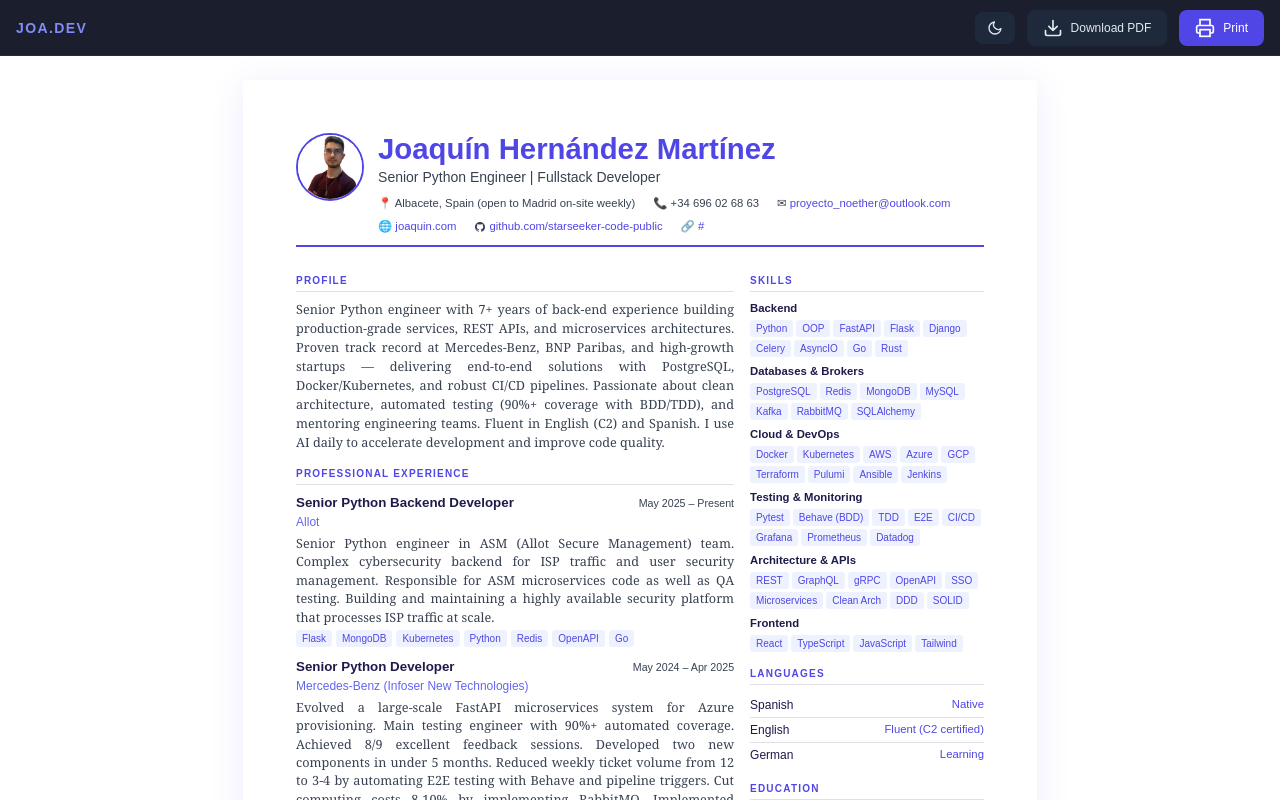
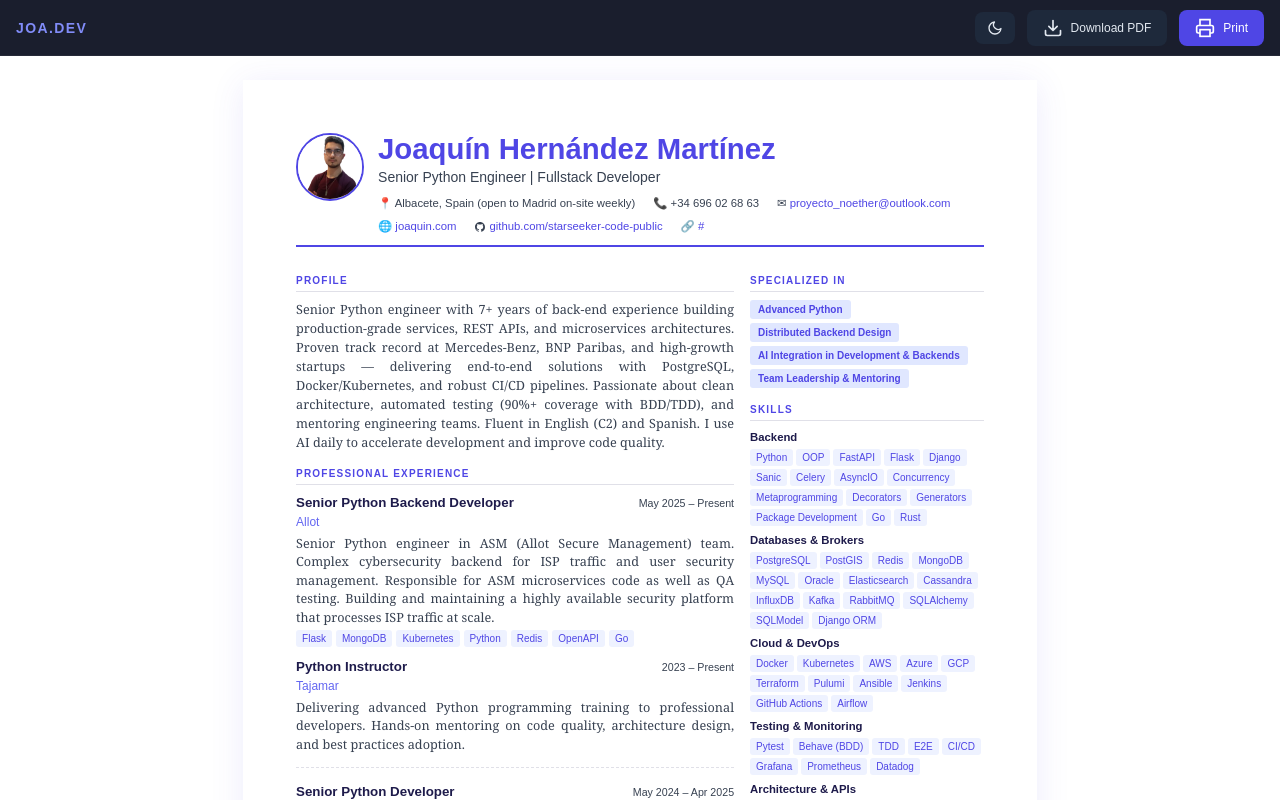
Before and after one commit to starseeker-code-public/portfolio-webpage, a React (Vite) app: page /cv in a window 1280 px wide. Shown: the top 800 px of the page. Built offline with nearby package versions, Linux system fonts and the light colour scheme; a web font is replaced by a local one.

Commit message:
added night/day mode for CV page and specializations

```diff
--- a/src/data/index.ts
+++ b/src/data/index.ts
@@ -31,12 +31,19 @@ export const STATS: Stat[] = [
 export const BIO =
   "Senior Python engineer with 7+ years of back-end experience building production-grade services, REST APIs, and microservices architectures. Proven track record at Mercedes-Benz, BNP Paribas, and high-growth startups — delivering end-to-end solutions with PostgreSQL, Docker/Kubernetes, and robust CI/CD pipelines. Passionate about clean architecture, automated testing (90%+ coverage with BDD/TDD), and mentoring engineering teams. Fluent in English (C2) and Spanish. I use AI daily to accelerate development and improve code quality."
 
+export const SPECIALIZATIONS = [
+  'Advanced Python',
+  'Distributed Backend Design',
+  'AI Integration in Development & Backends',
+  'Team Leadership & Mentoring',
+]
+
 export const SKILL_GROUPS: SkillGroup[] = [
-  { label: 'Backend',              items: ['Python', 'OOP', 'FastAPI', 'Flask', 'Django', 'Celery', 'AsyncIO', 'Go', 'Rust'] },
-  { label: 'Databases & Brokers',  items: ['PostgreSQL', 'Redis', 'MongoDB', 'MySQL', 'Kafka', 'RabbitMQ', 'SQLAlchemy'] },
-  { label: 'Cloud & DevOps',       items: ['Docker', 'Kubernetes', 'AWS', 'Azure', 'GCP', 'Terraform', 'Pulumi', 'Ansible', 'Jenkins'] },
+  { label: 'Backend',              items: ['Python', 'OOP', 'FastAPI', 'Flask', 'Django', 'Sanic', 'Celery', 'AsyncIO', 'Concurrency', 'Metaprogramming', 'Decorators', 'Generators', 'Package Development', 'Go', 'Rust'] },
+  { label: 'Databases & Brokers',  items: ['PostgreSQL', 'PostGIS', 'Redis', 'MongoDB', 'MySQL', 'Oracle', 'Elasticsearch', 'Cassandra', 'InfluxDB', 'Kafka', 'RabbitMQ', 'SQLAlchemy', 'SQLModel', 'Django ORM'] },
+  { label: 'Cloud & DevOps',       items: ['Docker', 'Kubernetes', 'AWS', 'Azure', 'GCP', 'Terraform', 'Pulumi', 'Ansible', 'Jenkins', 'GitHub Actions', 'Airflow'] },
   { label: 'Testing & Monitoring', items: ['Pytest', 'Behave (BDD)', 'TDD', 'E2E', 'CI/CD', 'Grafana', 'Prometheus', 'Datadog'] },
-  { label: 'Architecture & APIs',  items: ['REST', 'GraphQL', 'gRPC', 'OpenAPI', 'SSO', 'Microservices', 'Clean Arch', 'DDD', 'SOLID'] },
+  { label: 'Architecture & APIs',  items: ['REST', 'GraphQL', 'gRPC', 'OpenAPI', 'SSO', 'Apigee', 'API Security', 'Microservices', 'Hexagonal', 'Clean Arch', 'Event-Driven', 'DDD', 'SOLID'] },
   { label: 'Frontend',             items: ['React', 'TypeScript', 'JavaScript', 'Tailwind'] },
 ]
 
--- a/src/pages/CV.tsx
+++ b/src/pages/CV.tsx
@@ -1,7 +1,7 @@
 import { useState } from 'react'
 import { Link } from 'react-router-dom'
 import {
-  SITE, BIO, SKILL_GROUPS,
+  SITE, BIO, SKILL_GROUPS, SPECIALIZATIONS,
   EXPERIENCE, TEACHING,
   CV_EDUCATION, CV_CERTIFICATIONS, CV_LANGUAGES,
   // CV_VOLUNTEERING,
@@ -177,7 +177,39 @@ export default function CV() {
             {/* Experience */}
             <CvHeading t={t}>Professional Experience</CvHeading>
 
-            {EXPERIENCE.map((e, i) => (
+            {/* Current job (first entry) */}
+            {EXPERIENCE.length > 0 && (() => {
+              const e = EXPERIENCE[0]
+              return (
+                <div className="cv-entry" style={{ marginBottom: '10px' }}>
+                  <div style={{ display: 'flex', justifyContent: 'space-between', alignItems: 'baseline', gap: '4px' }}>
+                    <span style={{ fontFamily: 'sans-serif', fontSize: '10pt', fontWeight: 700, transition: 'color 0.5s' }}>{e.role}</span>
+                    <span style={{ fontFamily: 'sans-serif', fontSize: '8pt', color: t.muted, whiteSpace: 'nowrap' as const, transition: 'color 0.5s' }}>{e.period}</span>
+                  </div>
+                  <div style={{ fontFamily: 'sans-serif', fontSize: '9pt', color: t.accentLight, marginBottom: '3px', transition: 'color 0.5s' }}>{e.company}</div>
+                  <div style={{ fontSize: '9.5pt', color: t.muted, lineHeight: 1.45, textAlign: 'justify', transition: 'color 0.5s' }}>{e.desc}{e.details ? ` ${e.details}` : ''}</div>
+                  <div style={{ display: 'flex', flexWrap: 'wrap' as const, gap: '4px', marginTop: '4px' }}>
+                    {e.tags.map(tag => <CvTag key={tag} label={tag} t={t} />)}
+                  </div>
+                </div>
+              )
+            })()}
+
+            {/* Teaching (second position) */}
+            <div className="cv-entry" style={{ marginBottom: '14px' }}>
+              <div style={{ display: 'flex', justifyContent: 'space-between', alignItems: 'baseline', gap: '4px' }}>
+                <span style={{ fontFamily: 'sans-serif', fontSize: '10pt', fontWeight: 700, transition: 'color 0.5s' }}>{TEACHING.role}</span>
+                <span style={{ fontFamily: 'sans-serif', fontSize: '8pt', color: t.muted, whiteSpace: 'nowrap' as const, transition: 'color 0.5s' }}>{TEACHING.period}</span>
+              </div>
+              <div style={{ fontFamily: 'sans-serif', fontSize: '9pt', color: t.accentLight, marginBottom: '3px', transition: 'color 0.5s' }}>{TEACHING.company}</div>
+              <div style={{ fontSize: '9.5pt', color: t.muted, lineHeight: 1.45, textAlign: 'justify', transition: 'color 0.5s' }}>{TEACHING.desc}</div>
+            </div>
+
+            {/* Separator between current roles and previous */}
+            <div style={{ borderTop: `1px dashed ${t.border}`, margin: '4px 0 14px', transition: 'border-color 0.5s' }} />
+
+            {/* Previous jobs */}
+            {EXPERIENCE.slice(1).map((e, i) => (
               <div key={i} className="cv-entry" style={{ marginBottom: '10px' }}>
                 <div style={{ display: 'flex', justifyContent: 'space-between', alignItems: 'baseline', gap: '4px' }}>
                   <span style={{ fontFamily: 'sans-serif', fontSize: '10pt', fontWeight: 700, transition: 'color 0.5s' }}>{e.role}</span>
@@ -191,16 +223,6 @@ export default function CV() {
               </div>
             ))}
 
-            {/* Teaching */}
-            <div className="cv-entry" style={{ marginBottom: '10px', marginTop: '6px' }}>
-              <div style={{ display: 'flex', justifyContent: 'space-between', alignItems: 'baseline', gap: '4px' }}>
-                <span style={{ fontFamily: 'sans-serif', fontSize: '10pt', fontWeight: 700, transition: 'color 0.5s' }}>{TEACHING.role}</span>
-                <span style={{ fontFamily: 'sans-serif', fontSize: '8pt', color: t.muted, whiteSpace: 'nowrap' as const, transition: 'color 0.5s' }}>{TEACHING.period}</span>
-              </div>
-              <div style={{ fontFamily: 'sans-serif', fontSize: '9pt', color: t.accentLight, marginBottom: '3px', transition: 'color 0.5s' }}>{TEACHING.company}</div>
-              <div style={{ fontSize: '9.5pt', color: t.muted, lineHeight: 1.45, textAlign: 'justify', transition: 'color 0.5s' }}>{TEACHING.desc}</div>
-            </div>
-
             {/* Open Source (commented out per request)
             <CvHeading t={t}>Open Source</CvHeading>
             */}
@@ -212,6 +234,21 @@ export default function CV() {
 
           {/* RIGHT */}
           <div>
+            {/* Specialized in */}
+            <CvHeading t={t}>Specialized In</CvHeading>
+            <div style={{ display: 'flex', flexWrap: 'wrap' as const, gap: '4px', marginBottom: '4px' }}>
+              {SPECIALIZATIONS.map(s => (
+                <span key={s} style={{
+                  fontFamily: 'sans-serif', fontSize: '7.5pt', fontWeight: 600,
+                  background: dark ? 'rgba(129,140,248,0.2)' : '#e0e7ff',
+                  color: t.accent, borderRadius: '3px', padding: '2px 8px',
+                  transition: 'background 0.5s, color 0.5s',
+                }}>
+                  {s}
+                </span>
+              ))}
+            </div>
+
             {/* Skills */}
             <CvHeading t={t}>Skills</CvHeading>
             {SKILL_GROUPS.map(g => (
```
